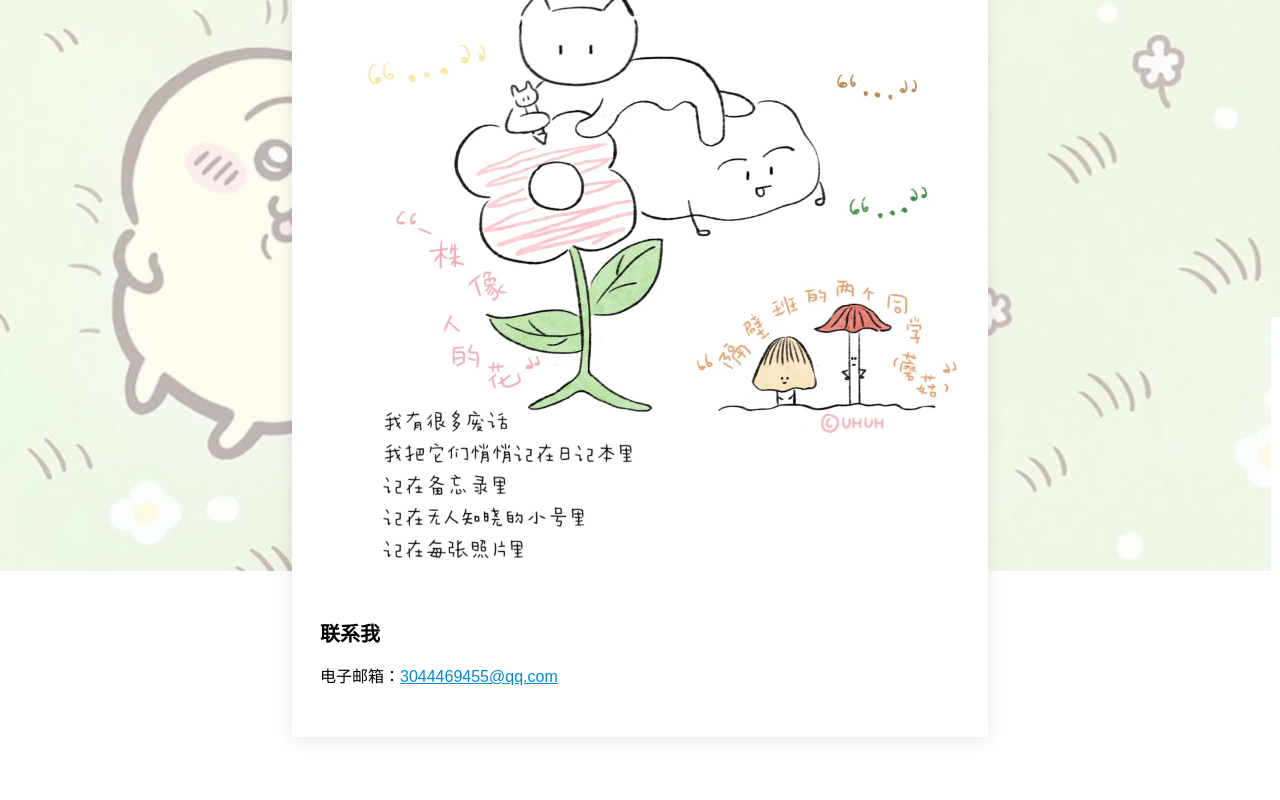
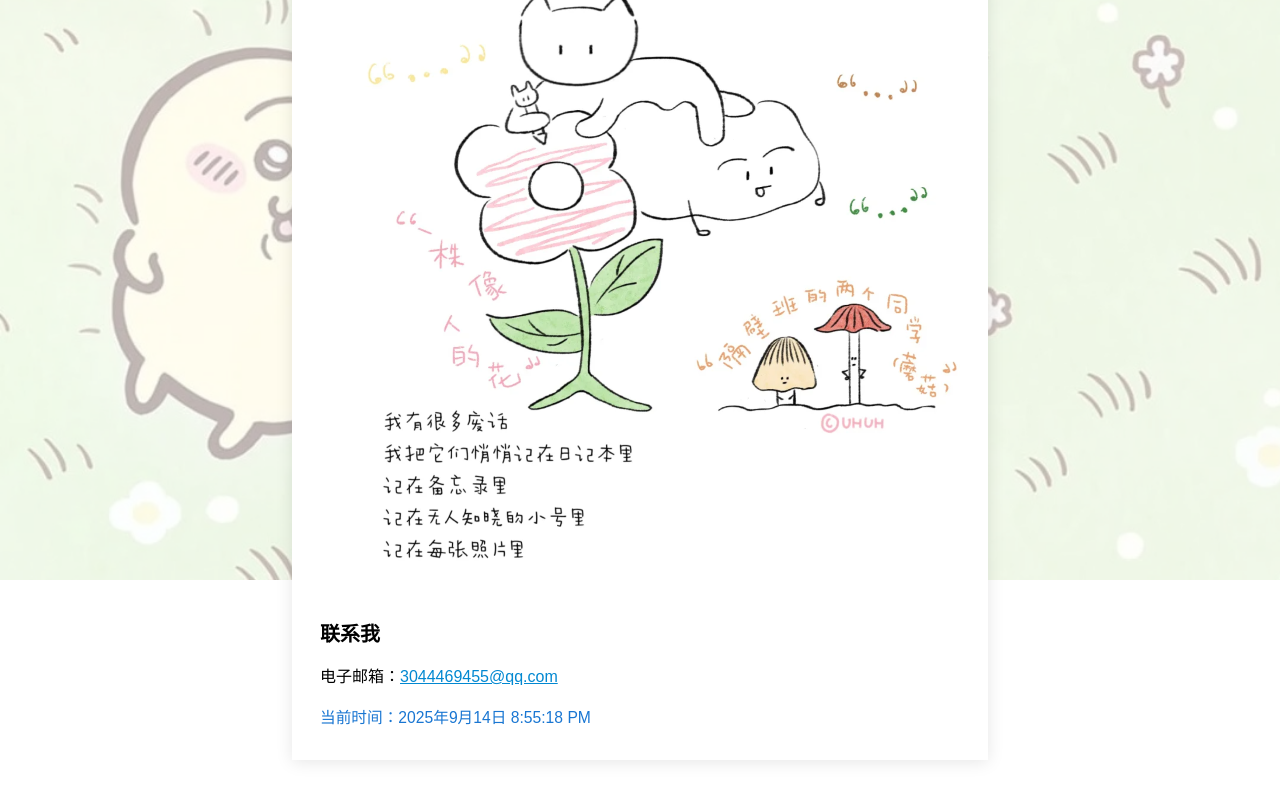
Before and after one commit to MIsshenJY/web-, a plain HTML site: page 第一个网页/index.html in a window 1280 px wide. Shown: the part 700-1500 px from the top of the page. Drawn offline with Linux system fonts and the light colour scheme.

Commit message:
Add files via upload

```diff
--- a/第一个网页/index.html
+++ b/第一个网页/index.html
@@ -66,6 +66,23 @@
                 opacity: 0.35;
             }
         </style>
+        <script>
+            // 欢迎弹窗
+            window.onload = function() {
+                setTimeout(function() {
+                    alert('欢迎来到我的个人主页！');
+                }, 600);
+            };
+
+            // 动态时间显示
+            function updateTime() {
+                var now = new Date();
+                var timeStr = now.getFullYear() + '年' + (now.getMonth()+1) + '月' + now.getDate() + '日 ' + now.toLocaleTimeString();
+                var timeDiv = document.getElementById('current-time');
+    if (timeDiv) timeDiv.textContent = '当前时间：' + timeStr;
+            }
+            setInterval(updateTime, 1000);
+        </script>
     </head>
 
     <body>
@@ -79,6 +96,7 @@
             <img src="image/pic.png" alt="乱七八糟">
             <h2>联系我</h2>
             <p>电子邮箱：<a class="contact" href="mailto:3044469455@qq.com">3044469455@qq.com</a></p>
+            <div id="current-time" style="margin-top:18px;color:#1976d2;font-size:0.98em;"></div>
         </div>
         <div class="side-img left">
             <img src="image/left.png" alt="吉伊">
```
